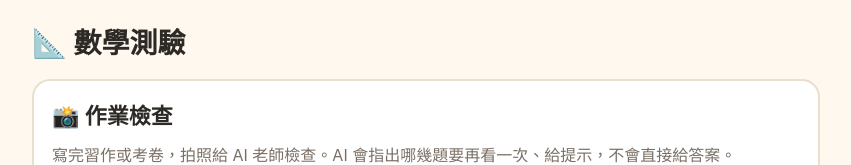
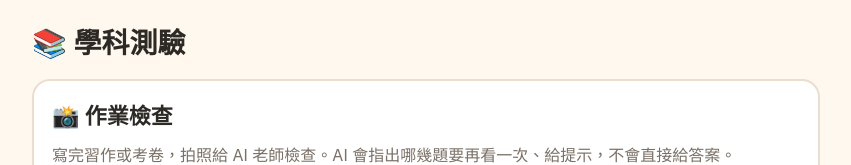
Before and after one commit to moso8787/english, a plain HTML site: page subjects.html in a window 1280 px wide. Both pictures are taken after a click on the button "📸 作業檢查". Shown: the top 165 px of the page, without its empty margins (214-1065 px from the left). Drawn offline with Linux system fonts and the light colour scheme.

Commit message:
學科測驗標題跟著科目變（📖 國語測驗、🔬 自然測驗…），首頁改叫「📚 學科測驗」
Co-Authored-By: Claude Opus 5.5 <noreply@anthropic.com>
Claude-Session: https://claude.ai/code/session_01YDXX19s56QqxGcfmQHwxVx

```diff
--- a/subjects.html
+++ b/subjects.html
@@ -4,7 +4,7 @@
 <meta charset="utf-8">
 <meta name="viewport" content="width=device-width, initial-scale=1, viewport-fit=cover">
 <meta name="apple-mobile-web-app-capable" content="yes">
-<title>📐 數學測驗</title>
+<title>📚 學科測驗</title>
 <style>
   :root{
     --bg:#fff8ef; --card:#ffffff; --ink:#2d2a26; --muted:#7a7066; --line:#eadfce;
@@ -116,7 +116,7 @@
 </head>
 <body>
 <div class="wrap">
-  <h1>📐 數學測驗</h1>
+  <h1 id="pageTitle">📚 學科測驗</h1>
 
   <!-- 首頁 -->
   <div id="home">
@@ -1319,7 +1319,12 @@
   var wrongBook = store.get("subWrong", {});
   function wbKey(){ return nameKey(kidName()) + "|" + cur.unit.id; }
 
-  function show(id){ ["home","parent","unitPage","quiz","result","hw","stats"].forEach(function(x){ $(x).classList.toggle("hide", x !== id); }); window.scrollTo(0, 0); }
+  function show(id){
+    ["home","parent","unitPage","quiz","result","hw","stats"].forEach(function(x){ $(x).classList.toggle("hide", x !== id); }); window.scrollTo(0, 0);
+    // 標題跟著科目：在單元／測驗／結果頁顯示「📖 國語測驗」這種，其他頁是「📚 學科測驗」
+    var u = /^(unitPage|quiz|result)$/.test(id) && cur && cur.unit, t = u && u.subjName ? (SUBJ_EMOJI[u.subject] || "📚") + " " + u.subjName + "測驗" : "📚 學科測驗";
+    if ($("pageTitle")) $("pageTitle").textContent = t; document.title = t;
+  }
 
   // ── 首頁 ──
   function renderHome(){
```
